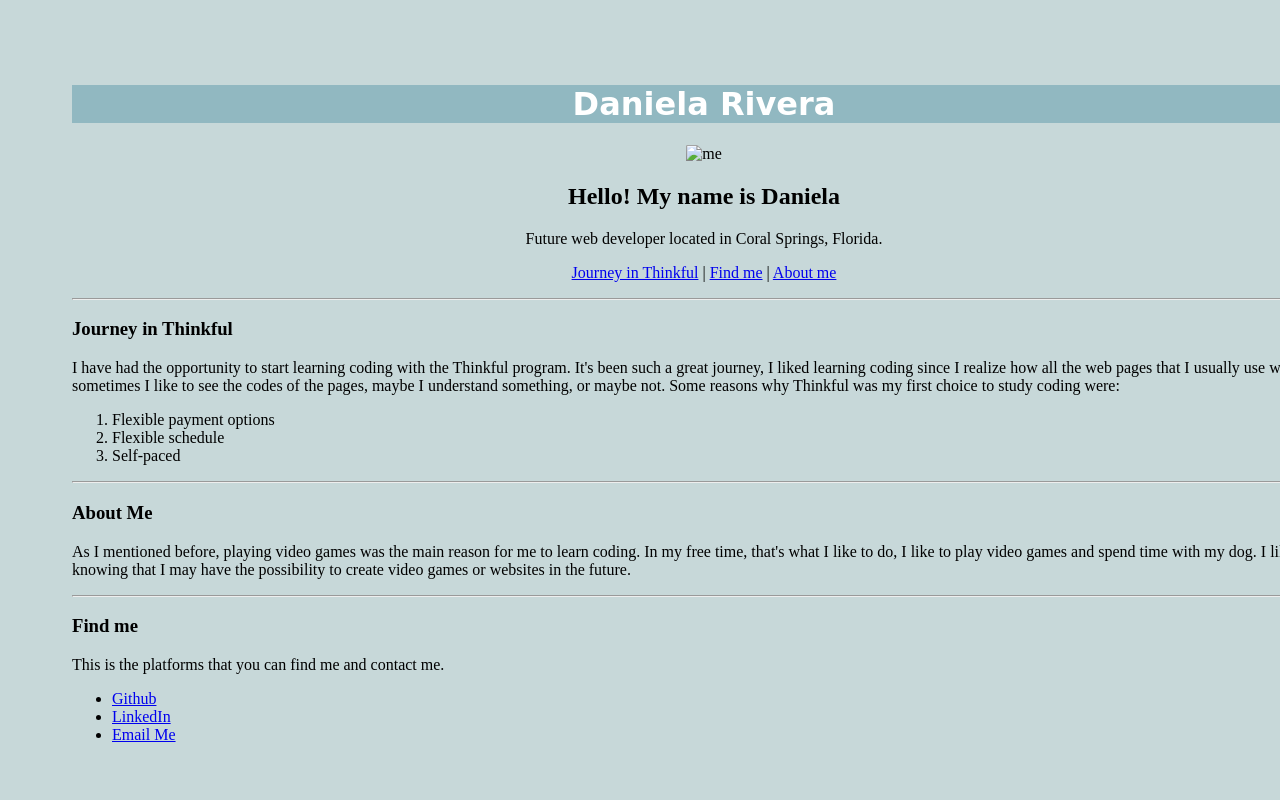
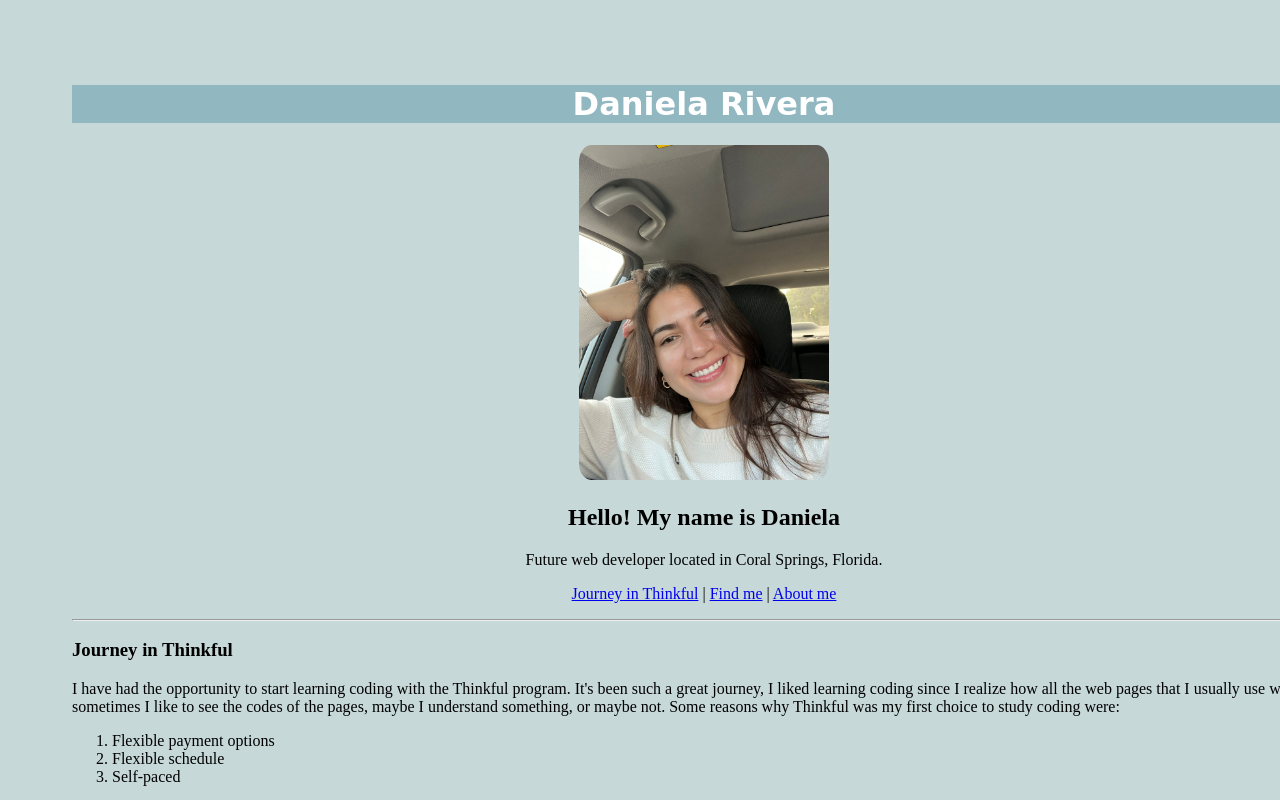
Before and after one commit to Danielariv16/Portfolio, a plain HTML site: page index.html in a window 1280 px wide. Shown: the top 800 px of the page. Drawn offline with Linux system fonts and the light colour scheme; a script that the page names is missing.

Commit message:
Fixing image

```diff
--- a/index.html
+++ b/index.html
@@ -13,7 +13,8 @@
 
  </h1>
    <!-- This code would display my image -->
-     <img src="me.jpg" alt="me" class = 'me' width="250x" height='335x'>
+    <img src="image/me.jpg" alt="Me" class = 'me' width="250x" height='335x'>
+
 
 
   <h2>
```
Also changed, not shown: image/me.jpg (added), me.jpg (deleted).
